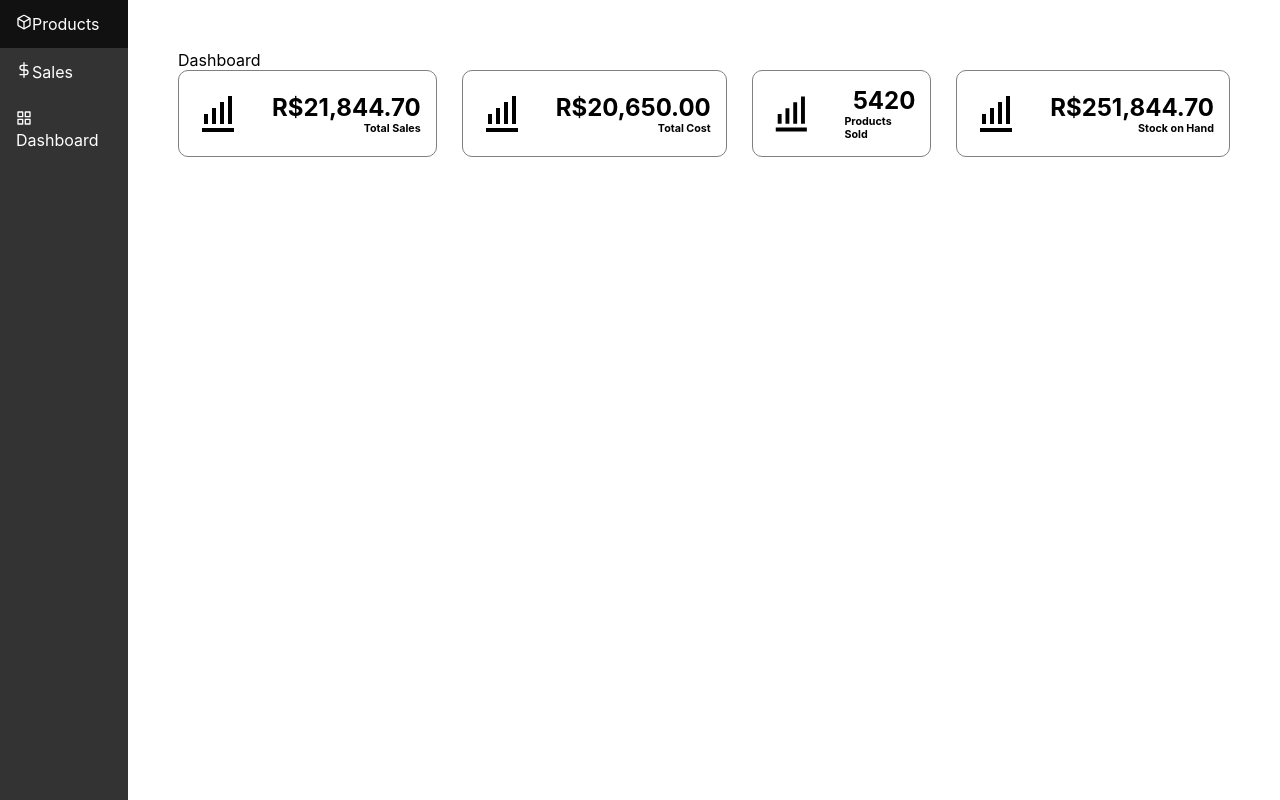
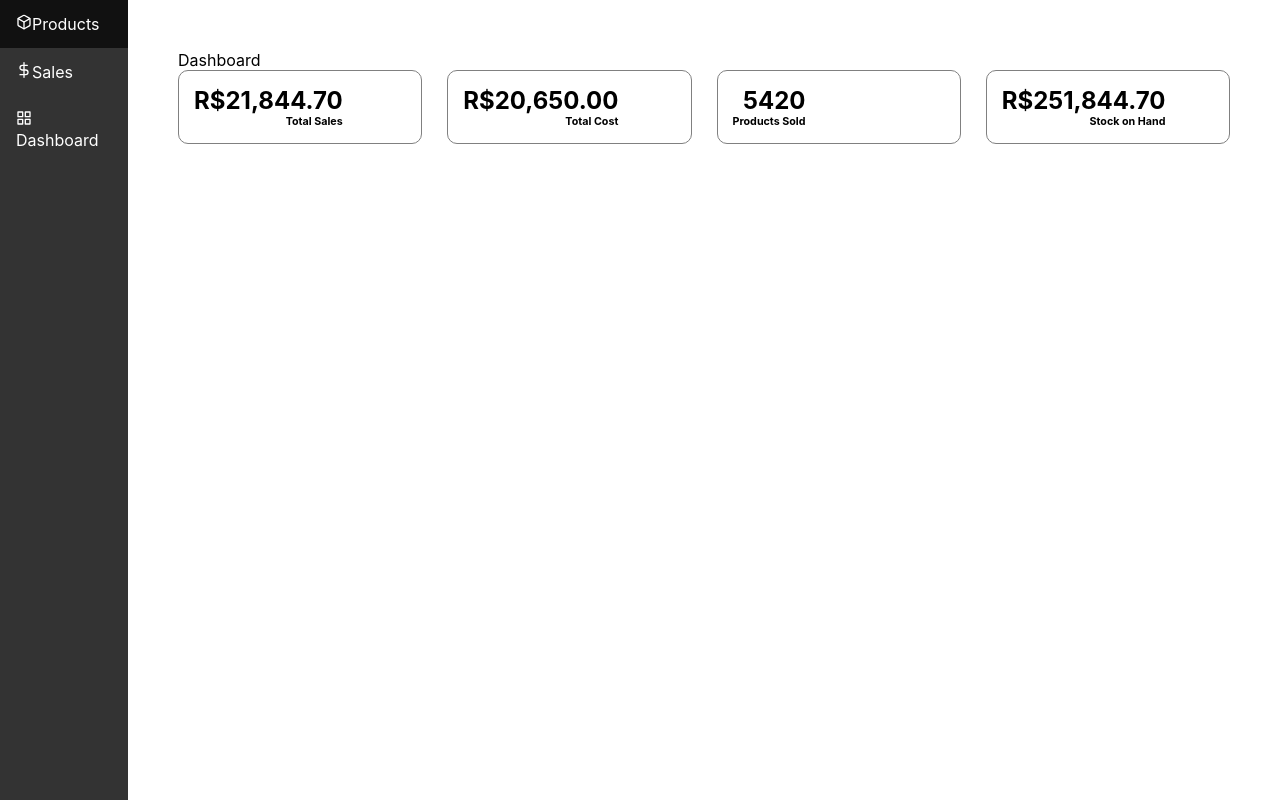
Before and after one commit to igorfrag/erp-react, a React (Create React App) app: page / in a window 1280 px wide. Built offline with nearby package versions, Linux system fonts and the light colour scheme.

Commit message:
Card (styled components)

```diff
--- a/src/App.js
+++ b/src/App.js
@@ -1,12 +1,12 @@
 import './App.css';
 import Navbar from './components/Navbar/Navbar';
-import Main from './pages/Main';
+import Router from './router/Router';
 
 function App() {
   return (
     <>
       <Navbar></Navbar>
-      <Main></Main>
+      <Router></Router>
     </>
   );
 }
--- a/src/components/Card/Card.css
+++ /dev/null
@@ -1,20 +0,0 @@
-.card-container {
-  border: 1px solid gray;
-  border-radius: 10px;
-  display: flex;
-  justify-content: space-between;
-  align-items: center;
-}
-
-.card-content {
-  display: flex;
-  flex-direction: column;
-  align-items: flex-end;
-  margin: 15px;
-}
-
-.card-icon {
-  height: 3em;
-  width: 3em;
-  margin: 15px;
-}
--- a/src/components/Card/Card.js
+++ b/src/components/Card/Card.js
@@ -1,6 +1,22 @@
 import React from 'react';
-import './Card.css';
-import { BiBarChartAlt } from 'react-icons/bi';
+import styled from 'styled-components';
+
+const CardContainer = styled.div`
+  border: 1px solid gray;
+  border-radius: 10px;
+  display: flex;
+  justify-content: space-between;
+  align-items: center;
+`;
+
+const CardValue = styled.h2``;
+const CardTitle = styled.h6``;
+const CardContent = styled.div`
+  display: flex;
+  flex-direction: column;
+  align-items: flex-end;
+  margin: 15px;
+`;
 
 function Card(props) {
   let formatter = new Intl.NumberFormat([], {
@@ -12,13 +28,12 @@ function Card(props) {
     getValue = formatter.format(props.value);
   }
   return (
-    <div className='card-container'>
-      <BiBarChartAlt className='card-icon' />
-      <div className='card-content'>
-        <h2>{getValue}</h2>
-        <h6>{props.title}</h6>
-      </div>
-    </div>
+    <CardContainer>
+      <CardContent>
+        <CardValue>{getValue}</CardValue>
+        <CardTitle>{props.title}</CardTitle>
+      </CardContent>
+    </CardContainer>
   );
 }
 
```
Also changed, not shown: src/router/Router.js (renamed from src/pages/Main.js, +5 -5 lines), 1 other file (tests, documents, lock files or other folders).
